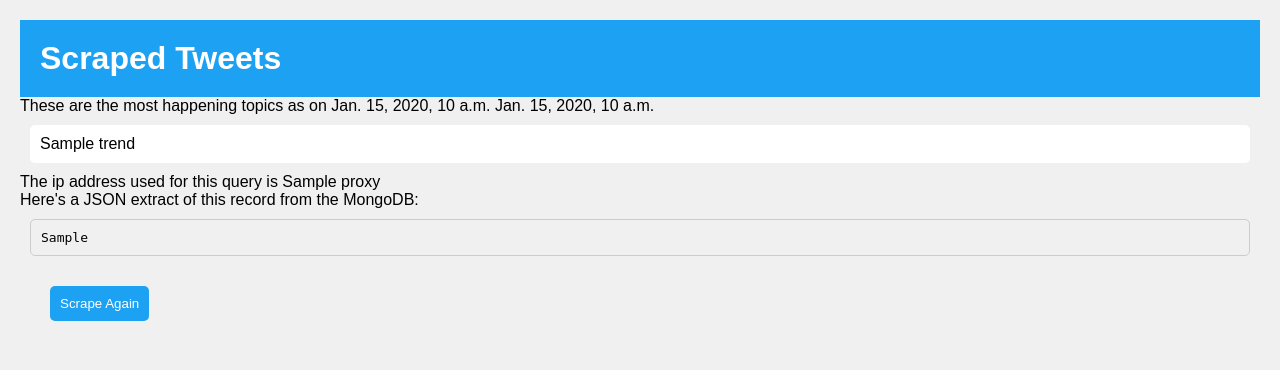
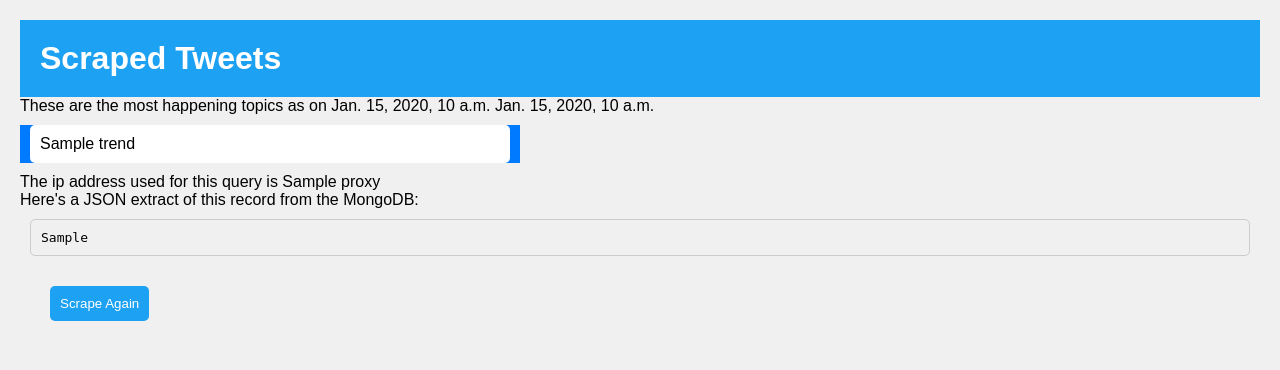
Before and after one commit to Abhishek10351/twitter_scraper, a Django app: template scraper/templates/results.html in a window 1280 px wide. Shown: the top 370 px of the page. Run offline with Django 5.2, Linux system fonts and the light colour scheme; the template is opened without the code that fills it: most values are stand-ins (such as "Sample title", 1, 10 or a date in 2020).

Commit message:
modify css

```diff
--- a/scraper/static/app.css
+++ b/scraper/static/app.css
@@ -1,7 +1,3 @@
-:root {
-    --primary-color: #007bff;
-    --secondary-color: #6c757d;
-}
 * {
     margin: 0;
     padding: 0;
@@ -24,6 +20,8 @@ h1 {
 ul {
     list-style-type: none;
     padding: 0;
+    max-width: 500px;
+    background-color: #007bff;
 }
 
 li {
```
